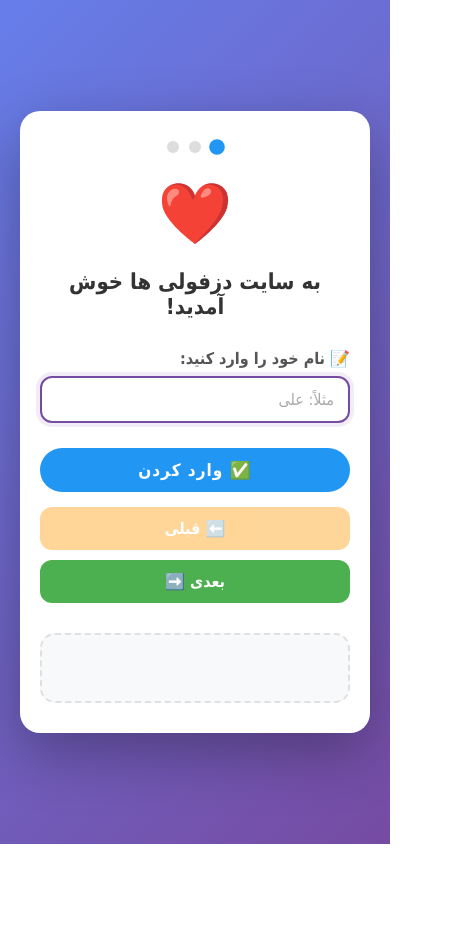
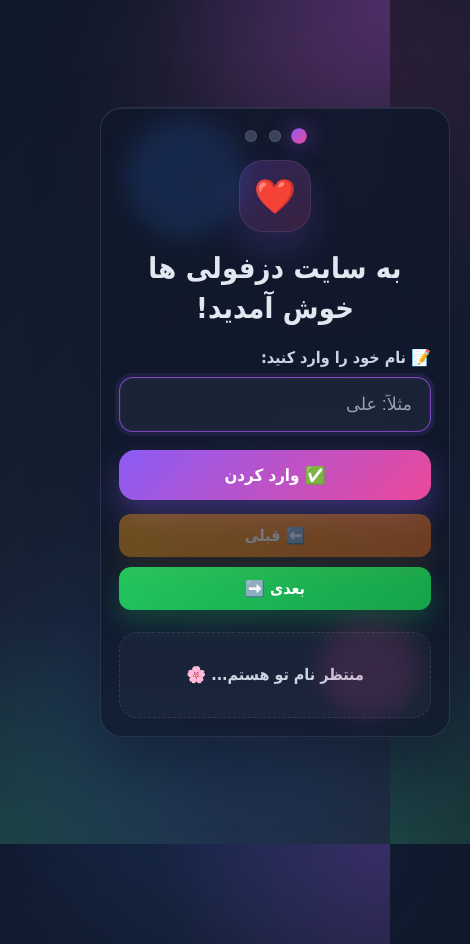
Before and after one commit to KajAgency/KajAgency.github.io, a plain HTML site: page index.html in a window 390 px wide. Shown: the whole page, 470 px wide, since content can reach past the window. Before the commit the page ends 844 px from the top, so only its background shows below. Drawn offline with Linux system fonts and the light colour scheme.

Commit message:
Enhance styling and layout in index.html
Refactor styles and improve layout for better responsiveness and aesthetics.

```diff
--- a/index.html
+++ b/index.html
@@ -5,219 +5,344 @@
     <meta name="viewport" content="width=device-width, initial-scale=1.0">
     <title>دزفول ❤️</title>
     <style>
-        /* استایل کلی صفحه */
+        :root {
+            --bg1: #0f172a;
+            --bg2: #1e293b;
+            --card: rgba(15, 23, 42, 0.72);
+            --card-strong: rgba(15, 23, 42, 0.88);
+            --primary: #8b5cf6;
+            --primary-2: #ec4899;
+            --success: #22c55e;
+            --warning: #f59e0b;
+            --danger: #ef4444;
+            --text: #e2e8f0;
+            --muted: #cbd5e1;
+            --soft: #94a3b8;
+            --input: rgba(148, 163, 184, 0.08);
+            --glow: rgba(139, 92, 246, 0.35);
+        }
+
         * {
             margin: 0;
             padding: 0;
             box-sizing: border-box;
         }
 
+        html, body {
+            height: 100%;
+        }
+
         body {
-            font-family: 'Vazir', 'Tahoma', sans-serif;
-            background: linear-gradient(135deg, #667eea 0%, #764ba2 100%);
+            font-family: "Tahoma", "Segoe UI", sans-serif;
+            background:
+                radial-gradient(circle at top right, rgba(168, 85, 247, 0.25), transparent 25%),
+                radial-gradient(circle at bottom left, rgba(34, 197, 94, 0.18), transparent 25%),
+                linear-gradient(135deg, var(--bg1) 0%, var(--bg2) 100%);
             min-height: 100vh;
             display: flex;
             justify-content: center;
             align-items: center;
             padding: 20px;
+            overflow: hidden;
+            color: var(--text);
+        }
+
+        body::before,
+        body::after {
+            content: "";
+            position: absolute;
+            width: 380px;
+            height: 380px;
+            border-radius: 50%;
+            filter: blur(72px);
+            opacity: 0.35;
+            pointer-events: none;
+        }
+
+        body::before {
+            background: rgba(236, 72, 153, 0.35);
+            top: -100px;
+            right: -60px;
+        }
+
+        body::after {
+            background: rgba(59, 130, 246, 0.35);
+            bottom: -100px;
+            left: -80px;
         }
 
         .container {
-            background: white;
-            border-radius: 20px;
-            padding: 50px 40px;
-            max-width: 500px;
-            width: 100%;
-            box-shadow: 0 20px 60px rgba(0, 0, 0, 0.3);
-            text-align: center;
-            transition: transform 0.3s ease;
+            position: relative;
+            z-index: 1;
+            width: min(100%, 560px);
+            background: linear-gradient(180deg, rgba(15, 23, 42, 0.88), rgba(15, 23, 42, 0.7));
+            border: 1px solid rgba(148, 163, 184, 0.18);
+            border-radius: 28px;
+            padding: 28px 28px 22px;
+            box-shadow:
+                0 25px 60px rgba(15, 23, 42, 0.55),
+                inset 0 1px 0 rgba(255,255,255,0.08);
+            backdrop-filter: blur(18px);
+            -webkit-backdrop-filter: blur(18px);
+            transition: transform 0.3s ease, box-shadow 0.3s ease;
         }
 
         .container:hover {
-            transform: translateY(-5px);
+            transform: translateY(-3px);
+            box-shadow:
+                0 30px 80px rgba(139, 92, 246, 0.18),
+                0 20px 60px rgba(15, 23, 42, 0.6);
+        }
+
+        .orb {
+            position: absolute;
+            border-radius: 50%;
+            pointer-events: none;
+            filter: blur(12px);
+            opacity: 0.8;
+        }
+
+        .orb.one {
+            width: 120px;
+            height: 120px;
+            top: 10px;
+            left: 24px;
+            background: rgba(59, 130, 246, 0.2);
+        }
+
+        .orb.two {
+            width: 100px;
+            height: 100px;
+            bottom: 18px;
+            right: 30px;
+            background: rgba(236, 72, 153, 0.18);
+        }
+
+        .step-indicator {
+            display: flex;
+            justify-content: center;
+            gap: 12px;
+            margin-bottom: 18px;
+        }
+
+        .step-dot {
+            width: 12px;
+            height: 12px;
+            border-radius: 50%;
+            background: rgba(148, 163, 184, 0.3);
+            box-shadow: inset 0 0 0 1px rgba(255,255,255,0.1);
+            transition: all 0.3s ease;
+        }
+
+        .step-dot.active {
+            background: linear-gradient(135deg, var(--primary), var(--primary-2));
+            transform: scale(1.3);
+            box-shadow: 0 0 16px rgba(168, 85, 247, 0.6);
+        }
+
+        .step-dot.completed {
+            background: linear-gradient(135deg, #34d399, #22c55e);
+        }
+
+        .header-box {
+            display: flex;
+            flex-direction: column;
+            align-items: center;
+            justify-content: center;
+            text-align: center;
+            margin-bottom: 18px;
+        }
+
+        .emoji-big {
+            display: inline-flex;
+            align-items: center;
+            justify-content: center;
+            width: 82px;
+            height: 82px;
+            border-radius: 24px;
+            background: linear-gradient(135deg, rgba(139, 92, 246, 0.22), rgba(236, 72, 153, 0.18));
+            border: 1px solid rgba(255,255,255,0.08);
+            font-size: 42px;
+            margin-bottom: 16px;
+            box-shadow: 0 18px 35px rgba(139, 92, 246, 0.18);
         }
 
         h1 {
-            color: #333;
-            font-size: 28px;
-            margin-bottom: 30px;
-        }
-
-        .emoji-big {
-            font-size: 60px;
-            display: block;
-            margin-bottom: 20px;
+            font-size: clamp(1.8rem, 5vw, 2.6rem);
+            color: var(--text);
+            font-weight: 800;
+            letter-spacing: 0.2px;
+            line-height: 1.4;
         }
 
         .input-group {
-            margin-bottom: 25px;
+            margin-top: 20px;
+            margin-bottom: 18px;
             text-align: right;
         }
 
         label {
             display: block;
-            font-weight: bold;
-            color: #555;
-            margin-bottom: 8px;
-            font-size: 16px;
+            margin-bottom: 10px;
+            font-size: 1rem;
+            font-weight: 700;
+            color: var(--muted);
         }
 
         input[type="text"] {
             width: 100%;
-            padding: 14px 18px;
-            border: 2px solid #e0e0e0;
-            border-radius: 12px;
-            font-size: 18px;
-            transition: all 0.3s ease;
+            padding: 16px 18px;
+            border-radius: 14px;
+            border: 1px solid rgba(148, 163, 184, 0.15);
+            background: rgba(148, 163, 184, 0.06);
+            color: var(--text);
+            font-size: 1.1rem;
             outline: none;
-            font-family: inherit;
-            background: #f8f9fa;
+            transition: all 0.25s ease;
+            box-shadow: inset 0 0 0 1px rgba(255,255,255,0.02);
+        }
+
+        input[type="text"]::placeholder {
+            color: rgba(203, 213, 225, 0.7);
         }
 
         input[type="text"]:focus {
-            border-color: #764ba2;
-            background: white;
-            box-shadow: 0 0 0 4px rgba(118, 75, 162, 0.1);
+            border-color: rgba(168, 85, 247, 0.7);
+            box-shadow:
+                0 0 0 4px rgba(139, 92, 246, 0.12),
+                inset 0 0 0 1px rgba(255,255,255,0.04);
+            background: rgba(148, 163, 184, 0.08);
         }
 
-        input[type="text"]::placeholder {
-            color: #aaa;
-            font-size: 16px;
-        }
-
-        /* دکمه اصلی */
         .btn-primary {
-            background: #2196F3;
+            width: 100%;
+            border: none;
+            outline: none;
+            padding: 15px 20px;
+            border-radius: 16px;
+            cursor: pointer;
+            font-family: inherit;
+            font-size: 1.05rem;
+            font-weight: 800;
             color: white;
-            border: none;
-            padding: 14px 40px;
-            font-size: 20px;
-            font-weight: bold;
-            border-radius: 50px;
-            cursor: pointer;
-            transition: all 0.3s ease;
-            width: 100%;
-            font-family: inherit;
-            letter-spacing: 1px;
+            background: linear-gradient(135deg, var(--primary) 0%, var(--primary-2) 100%);
+            box-shadow: 0 14px 32px rgba(139, 92, 246, 0.35);
+            transition: all 0.25s ease;
         }
 
         .btn-primary:hover {
-            background: #1976D2;
-            transform: scale(1.02);
-            box-shadow: 0 10px 30px rgba(33, 150, 243, 0.4);
+            transform: translateY(-2px);
+            box-shadow: 0 18px 36px rgba(236, 72, 153, 0.26);
         }
 
         .btn-primary:active {
-            transform: scale(0.98);
+            transform: translateY(0);
         }
 
-        /* دکمه‌های ناوبری */
         .nav-buttons {
-            display: flex;
+            display: grid;
+            grid-template-columns: 1fr 1fr;
             gap: 10px;
-            margin-top: 15px;
+            margin-top: 14px;
         }
 
         .btn-nav {
-            flex: 1;
-            padding: 12px 20px;
             border: none;
             border-radius: 12px;
-            font-size: 16px;
-            font-weight: bold;
+            padding: 12px 16px;
+            font-family: inherit;
+            font-size: 1rem;
+            font-weight: 700;
+            color: white;
             cursor: pointer;
-            transition: all 0.3s ease;
-            font-family: inherit;
-            color: white;
+            transition: all 0.25s ease;
         }
 
         .btn-prev {
-            background: #ff9800;
-        }
-
-        .btn-prev:hover:not(:disabled) {
-            background: #f57c00;
-            transform: scale(1.02);
+            background: linear-gradient(135deg, #f59e0b, #f97316);
+            box-shadow: 0 12px 26px rgba(245, 158, 11, 0.24);
         }
 
         .btn-next {
-            background: #4CAF50;
+            background: linear-gradient(135deg, #22c55e, #16a34a);
+            box-shadow: 0 12px 26px rgba(34, 197, 94, 0.24);
         }
 
-        .btn-next:hover:not(:disabled) {
-            background: #388E3C;
-            transform: scale(1.02);
+        .btn-nav:hover:not(:disabled) {
+            transform: translateY(-2px);
         }
 
         .btn-nav:disabled {
             opacity: 0.4;
             cursor: not-allowed;
-            transform: none !important;
+            transform: none;
         }
 
-        /* بخش نمایش نتیجه */
         .result-container {
-            margin-top: 30px;
-            padding: 20px;
-            border-radius: 15px;
-            background: #f8f9fa;
-            min-height: 70px;
+            margin-top: 22px;
+            min-height: 86px;
+            border-radius: 18px;
+            background: rgba(148, 163, 184, 0.05);
+            border: 1px dashed rgba(148, 163, 184, 0.18);
             display: flex;
             align-items: center;
             justify-content: center;
-            transition: all 0.5s ease;
-            border: 2px dashed #e0e0e0;
+            text-align: center;
+            padding: 16px 14px;
+            overflow: hidden;
+            transition: all 0.35s ease;
         }
 
         .result-container.show {
-            background: linear-gradient(135deg, #f093fb 0%, #f5576c 100%);
-            border: 2px solid #f5576c;
-            animation: popIn 0.5s ease;
+            background: linear-gradient(135deg, rgba(168, 85, 247, 0.28), rgba(236, 72, 153, 0.24));
+            border-color: rgba(236, 72, 153, 0.32);
+            box-shadow: 0 12px 30px rgba(139, 92, 246, 0.18);
         }
 
         .result-container.show-green {
-            background: linear-gradient(135deg, #a8e063 0%, #56ab2f 100%);
-            border: 2px solid #56ab2f;
-            animation: popIn 0.5s ease;
+            background: linear-gradient(135deg, rgba(34, 197, 94, 0.24), rgba(16, 185, 129, 0.2));
+            border-color: rgba(34, 197, 94, 0.36);
+            box-shadow: 0 12px 30px rgba(34, 197, 94, 0.2);
         }
 
         .result-container.show-red {
-            background: linear-gradient(135deg, #f093fb 0%, #f5576c 100%);
-            border: 2px solid #f5576c;
-            animation: popIn 0.5s ease;
+            background: linear-gradient(135deg, rgba(239, 68, 68, 0.22), rgba(236, 72, 153, 0.2));
+            border-color: rgba(239, 68, 68, 0.3);
+            box-shadow: 0 12px 30px rgba(239, 68, 68, 0.18);
         }
 
         .result-container.show-orange {
-            background: linear-gradient(135deg, #f7971e 0%, #ffd200 100%);
-            border: 2px solid #f7971e;
-            animation: popIn 0.5s ease;
+            background: linear-gradient(135deg, rgba(245, 158, 11, 0.22), rgba(249, 115, 22, 0.18));
+            border-color: rgba(245, 158, 11, 0.32);
+            box-shadow: 0 12px 30px rgba(245, 158, 11, 0.14);
         }
 
         .result-text {
-            font-size: 24px;
-            font-weight: bold;
-            color: #333;
-            opacity: 0;
-            transition: opacity 0.5s ease;
+            color: var(--muted);
+            font-weight: 700;
+            font-size: 1.1rem;
+            line-height: 1.8;
+            opacity: 1;
+            transition: all 0.35s ease;
         }
 
         .result-text.show {
-            opacity: 1;
             color: white;
+            transform: scale(1.02);
         }
 
-        .result-text .name-highlight {
-            color: #fff;
-            background: rgba(255, 255, 255, 0.25);
-            padding: 2px 12px;
-            border-radius: 8px;
+        .name-highlight {
             display: inline-block;
+            padding: 3px 10px;
+            border-radius: 999px;
+            background: rgba(255,255,255,0.12);
+            border: 1px solid rgba(255,255,255,0.08);
+            font-weight: 800;
         }
 
-        /* انیمیشن */
         @keyframes popIn {
             0% {
-                transform: scale(0.8);
+                transform: scale(0.92);
                 opacity: 0;
             }
             100% {
@@ -226,91 +351,63 @@
             }
         }
 
-        .step-indicator {
-            display: flex;
-            justify-content: center;
-            gap: 10px;
-            margin-bottom: 25px;
+        .result-container.show,
+        .result-container.show-green,
+        .result-container.show-red,
+        .result-container.show-orange {
+            animation: popIn 0.35s ease;
         }
 
-        .step-dot {
-            width: 12px;
-            height: 12px;
-            border-radius: 50%;
-            background: #ddd;
-            transition: all 0.3s ease;
-        }
-
-        .step-dot.active {
-            background: #2196F3;
-            transform: scale(1.3);
-        }
-
-        .step-dot.completed {
-            background: #4CAF50;
-        }
-
-        /* پاسخگو برای موبایل */
         @media (max-width: 480px) {
             .container {
-                padding: 30px 20px;
+                padding: 22px 18px 18px;
+                border-radius: 22px;
             }
 
-            h1 {
-                font-size: 22px;
+            .nav-buttons {
+                grid-template-columns: 1fr;
             }
 
-            input[type="text"] {
-                font-size: 16px;
-                padding: 12px 14px;
-            }
-
-            .btn-primary {
-                font-size: 17px;
-                padding: 12px 20px;
+            .emoji-big {
+                width: 72px;
+                height: 72px;
+                font-size: 34px;
             }
 
             .result-text {
-                font-size: 20px;
-            }
-
-            .nav-buttons {
-                flex-direction: column;
+                font-size: 1rem;
             }
         }
     </style>
 </head>
 <body>
+    <div class="container" id="mainContainer">
+        <div class="orb one"></div>
+        <div class="orb two"></div>
 
-    <div class="container" id="mainContainer">
-        <!-- نشانگر مرحله -->
         <div class="step-indicator">
             <div class="step-dot active" id="dot1"></div>
             <div class="step-dot" id="dot2"></div>
             <div class="step-dot" id="dot3"></div>
         </div>
 
-        <!-- آیکون بزرگ -->
-        <span class="emoji-big" id="emojiDisplay">❤️</span>
+        <div class="header-box">
+            <span class="emoji-big" id="emojiDisplay">❤️</span>
+            <h1 id="titleDisplay">به سایت دزفولی ها خوش آمدید!</h1>
+        </div>
 
-        <h1 id="titleDisplay">به سایت دزفولی ها خوش آمدید!</h1>
-
-        <!-- فرم ورودی -->
         <div class="input-group" id="inputGroup">
             <label for="textInput" id="labelInput">📝 نام خود را وارد کنید:</label>
             <input type="text" id="textInput" placeholder="مثلاً: علی" maxlength="30">
         </div>
 
-        <!-- دکمه اصلی -->
         <button class="btn-primary" id="submitBtn">✅ وارد کردن</button>
 
-        <!-- دکمه‌های ناوبری -->
         <div class="nav-buttons">
             <button class="btn-nav btn-prev" id="prevBtn" disabled>⬅️ قبلی</button>
             <button class="btn-nav btn-next" id="nextBtn">بعدی ➡️</button>
         </div>
 
-        <!-- محل نمایش نتیجه -->
         <div class="result-container" id="resultContainer">
             <div class="result-text" id="resultText">
                 منتظر پاسخ شما هستم... 🌸
@@ -319,7 +416,6 @@
     </div>
 
     <script>
-        // گرفتن المان‌های مورد نیاز
         const textInput = document.getElementById('textInput');
         const submitBtn = document.getElementById('submitBtn');
         const resultContainer = document.getElementById('resultContainer');
@@ -333,12 +429,11 @@
         const dot2 = document.getElementById('dot2');
         const dot3 = document.getElementById('dot3');
 
-        let currentStep = 1; // 1: نام, 2: شهر, 3: معدل
+        let currentStep = 1;
         let savedName = '';
         let savedCity = '';
         let savedGrade = '';
 
-        // داده‌های سوالات
         const steps = {
             1: {
                 title: 'به سایت دزفولی ها خوش آمدید!',
@@ -385,55 +480,33 @@
             }
         };
 
-        // بروزرسانی UI بر اساس مرحله
         function updateStep(step) {
             const data = steps[step];
 
-            // بروزرسانی عنوان و ایموجی
             titleDisplay.textContent = data.title;
             emojiDisplay.textContent = data.emoji;
-
-            // بروزرسانی لیبل و placeholder
             labelInput.textContent = data.label;
             textInput.placeholder = data.placeholder;
             textInput.value = '';
-            textInput.type = 'text';
-
-            // بروزرسانی دکمه
             submitBtn.textContent = data.buttonText;
-            submitBtn.disabled = false;
-            textInput.disabled = false;
-
-            // ریست نتیجه
             resultContainer.className = 'result-container';
             resultText.className = 'result-text';
             resultText.textContent = data.resultWaiting;
 
-            // بروزرسانی دکمه‌های ناوبری
             prevBtn.disabled = (step === 1);
             nextBtn.disabled = (step === 3);
 
-            // بروزرسانی دات‌های مرحله
             dot1.className = 'step-dot' + (step === 1 ? ' active' : '') + (step > 1 ? ' completed' : '');
             dot2.className = 'step-dot' + (step === 2 ? ' active' : '') + (step > 2 ? ' completed' : '');
             dot3.className = 'step-dot' + (step === 3 ? ' active' : '') + (step > 3 ? ' completed' : '');
 
-            // بازیابی اطلاعات ذخیره شده
-            if (step === 1 && savedName) {
-                textInput.value = savedName;
-            }
-            if (step === 2 && savedCity) {
-                textInput.value = savedCity;
-            }
-            if (step === 3 && savedGrade) {
-                textInput.value = savedGrade;
-            }
+            if (step === 1 && savedName) textInput.value = savedName;
+            if (step === 2 && savedCity) textInput.value = savedCity;
+            if (step === 3 && savedGrade) textInput.value = savedGrade;
 
-            // فوکوس روی اینپوت
-            setTimeout(() => textInput.focus(), 100);
+            setTimeout(() => textInput.focus(), 80);
         }
 
-        // تابع برای نمایش نتیجه (بدون قفل کردن)
         function showResult(value) {
             const data = steps[currentStep];
             const result = data.showResult(value);
@@ -445,103 +518,75 @@
                 resultText.textContent = result.text;
                 resultContainer.className = `result-container ${result.class}`;
             }
+
             resultText.className = 'result-text show';
         }
 
-        // تابع برای ارسال پاسخ
         function submitAnswer() {
             const value = textInput.value.trim();
 
             if (value === '') {
                 const msg = currentStep === 1 ? 'نام خود را وارد کنید' :
-                           currentStep === 2 ? 'شهر خود را وارد کنید' : 'معدل خود را وارد کنید';
+                    currentStep === 2 ? 'شهر خود را وارد کنید' :
+                    'معدل خود را وارد کنید';
+
                 alert(`لطفاً ${msg}! 😊`);
                 textInput.focus();
                 return;
             }
 
-            // ذخیره پاسخ
-            if (currentStep === 1) {
-                savedName = value;
-            } else if (currentStep === 2) {
-                savedCity = value;
-            } else {
-                savedGrade = value;
-            }
+            if (currentStep === 1) savedName = value;
+            else if (currentStep === 2) savedCity = value;
+            else savedGrade = value;
 
-            // نمایش نتیجه (بدون قفل کردن)
             showResult(value);
         }
 
-        // رفتن به مرحله بعد
         function goToNext() {
             if (currentStep === 1) {
                 const name = textInput.value.trim();
-                if (name !== '') {
-                    savedName = name;
-                }
+                if (name !== '') savedName = name;
                 currentStep = 2;
                 updateStep(currentStep);
-                if (savedCity) {
-                    textInput.value = savedCity;
-                }
+                if (savedCity) textInput.value = savedCity;
             } else if (currentStep === 2) {
                 const city = textInput.value.trim();
-                if (city !== '') {
-                    savedCity = city;
-                }
+                if (city !== '') savedCity = city;
                 currentStep = 3;
                 updateStep(currentStep);
-                if (savedGrade) {
-                    textInput.value = savedGrade;
-                }
-            } else if (currentStep === 3) {
+                if (savedGrade) textInput.value = savedGrade;
+            } else {
                 alert('شما در آخرین سوال هستید! 🎉');
             }
         }
 
-        // رفتن به مرحله قبل
         function goToPrev() {
             if (currentStep === 2) {
                 const city = textInput.value.trim();
-                if (city !== '') {
-                    savedCity = city;
-                }
+                if (city !== '') savedCity = city;
                 currentStep = 1;
                 updateStep(currentStep);
-                if (savedName) {
-                    textInput.value = savedName;
-                }
+                if (savedName) textInput.value = savedName;
             } else if (currentStep === 3) {
                 const grade = textInput.value.trim();
-                if (grade !== '') {
-                    savedGrade = grade;
-                }
+                if (grade !== '') savedGrade = grade;
                 currentStep = 2;
                 updateStep(currentStep);
-                if (savedCity) {
-                    textInput.value = savedCity;
-                }
+                if (savedCity) textInput.value = savedCity;
             } else {
                 alert('شما در اولین سوال هستید! 😊');
             }
         }
 
-        // رویداد کلیک روی دکمه اصلی
         submitBtn.addEventListener('click', submitAnswer);
-
-        // رویداد فشردن کلید Enter
         textInput.addEventListener('keypress', function(event) {
             if (event.key === 'Enter') {
                 submitAnswer();
             }
         });
-
-        // رویداد دکمه‌های ناوبری
         nextBtn.addEventListener('click', goToNext);
         prevBtn.addEventListener('click', goToPrev);
 
-        // وقتی کاربر تایپ می‌کند، نتیجه را ریست کن
         textInput.addEventListener('input', function() {
             const data = steps[currentStep];
             resultContainer.className = 'result-container';
@@ -549,9 +594,7 @@
             resultText.textContent = data.resultWaiting;
         });
 
-        // مقداردهی اولیه
         updateStep(1);
     </script>
-
 </body>
 </html>
```
